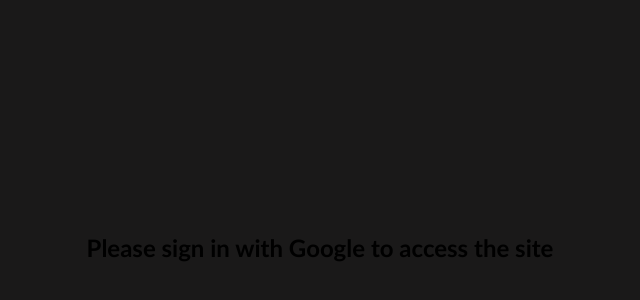
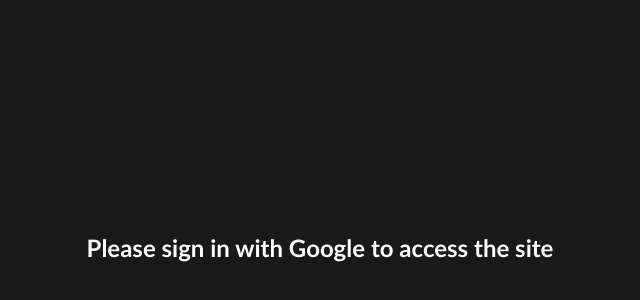
Before and after one commit to rkumar2002/assignment-frontend, a React (Create React App) app: page / in a window 1280 px wide. Shown: the part 128-428 px from the top of the page, without its empty margins (320-960 px from the left). Built offline with nearby package versions, Linux system fonts and the light colour scheme; no server answers.

Commit message:
Update App.jsx

```diff
--- a/src/App.jsx
+++ b/src/App.jsx
@@ -57,7 +57,7 @@
           </>
         ) : (
           <div className="login-container">
-            <h2>Please sign in with Google to access the site</h2>
+            <h2 style={{color : "white"}}>Please sign in with Google to access the site</h2>
             <div className="google-login-logo">
               <GoogleLogin
                 onSuccess={handleLoginSuccess}
```
